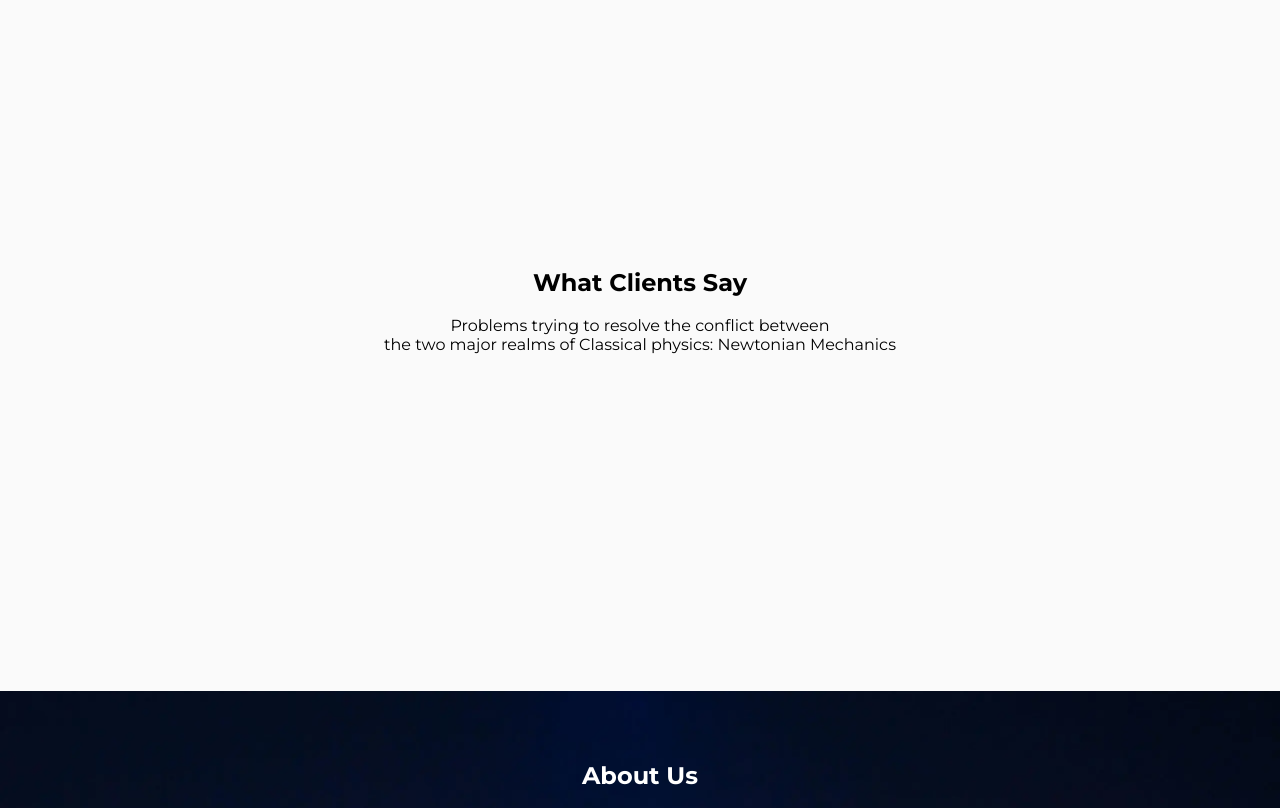
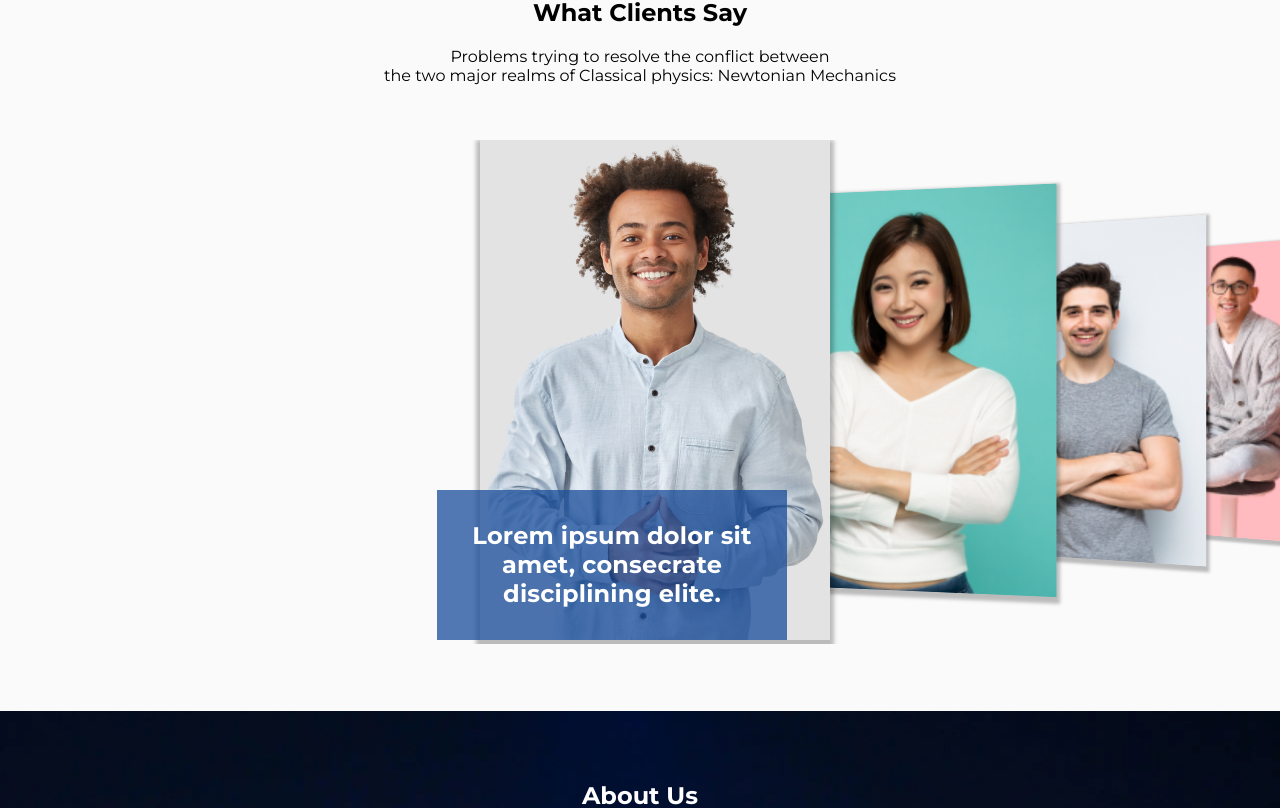
Before and after one commit to mikee210521/my-project, a Next.js app: page / in a window 1280 px wide. Shown: the part 1492-2300 px from the top of the page. Built offline with nearby package versions, Linux system fonts and the light colour scheme.

Commit message:
layoud corrected and carousel added swiper packaging added

```diff
--- a/package.json
+++ b/package.json
@@ -13,7 +13,8 @@
     "next-videos": "^1.4.1",
     "react": "^18.2.0",
     "react-dom": "^18",
-    "react-youtube": "^10.1.0"
+    "react-youtube": "^10.1.0",
+    "swiper": "^11.0.6"
   },
   "devDependencies": {
     "eslint": "^8",
--- a/src/components/carousel/CarouselClients.js
+++ b/src/components/carousel/CarouselClients.js
@@ -1,9 +1,90 @@
-
+import React, { useEffect, useState } from 'react';
+import { Swiper, SwiperSlide } from 'swiper/react';
+import { EffectCoverflow } from 'swiper/modules';
+import 'swiper/swiper-bundle.css';
+import styles from './carousel.module.css';
+import client1 from "@/assets/1.png";
+import client2 from "@/assets/2.png";
+import client3 from "@/assets/3.png";
+import client4 from "@/assets/4.png";
+import client5 from "@/assets/5.png";
+import Image from "next/image";
 
 export default function CarouselClients() {
-    return(
-        <div>
+        return(
+        <div className={styles.main_carousel_container}>
+            <Swiper
+                effect={'coverflow'}
+                grabCursor={true}
+                centeredSlides={true}
+                slidesPerView={4}
+                coverflowEffect={{
+                    rotate: 15,
+                    stretch: 0,
+                    depth: 300,
+                    modifier: 1,
+                    slideShadows: false,
+                }}
+                modules={[EffectCoverflow]}
+                className={styles.container_my_swiper}
 
+            >
+                <div className="swiper-wrapper">
+                    <SwiperSlide className={styles.swiperSlide}>
+                        <Image
+                            src={client1}
+                            alt="Picture of the author"
+                            priority={true}
+                            className={styles.image_slide}
+                        />
+                    </SwiperSlide>
+                </div>
+                <div className="swiper-wrapper">
+                    <SwiperSlide className={styles.swiperSlide}>
+                        <Image
+                            src={client2}
+                            alt="Picture of the author"
+                            priority={true}
+                            className={styles.image_slide}
+                        />
+                    </SwiperSlide>
+                </div>
+                <div className="swiper-wrapper">
+                    <SwiperSlide className={styles.swiperSlide}>
+                        <Image
+                            src={client3}
+                            alt="Picture of the author"
+                            priority={true}
+                            className={styles.image_slide}
+                        />
+                    </SwiperSlide>
+                </div>
+                <div className="swiper-wrapper">
+                    <SwiperSlide className={styles.swiperSlide}>
+                        <Image
+                            src={client4}
+                            alt="Picture of the author"
+                            priority={true}
+                            className={styles.image_slide}
+                        />
+                    </SwiperSlide>
+                </div>
+                <div className="swiper-wrapper">
+                    <SwiperSlide className={styles.swiperSlide}>
+                        <Image
+                            src={client5}
+                            alt="Picture of the author"
+                            priority={true}
+                            className={styles.image_slide}
+                        />
+                    </SwiperSlide>
+                </div>
+            </Swiper>
+            <div className={styles.txt_info_image}>
+                <p>
+                    Lorem ipsum dolor sit amet, consecrate disciplining elite.
+                </p>
+            </div>
         </div>
     )
 }
--- /dev/null
+++ b/src/components/carousel/carousel.module.css
@@ -0,0 +1,49 @@
+.main_carousel_container{
+    display: flex;
+    flex-direction: column;
+    align-items: center;
+    justify-content: center;
+    position: relative;
+}
+
+.container_my_swiper{
+    width: 100%;
+}
+
+.swiperSlide {
+    width: 100%;
+}
+
+.txt_info_image p{
+    width: 350px;
+    height: 150px;
+    background-color: rgba(24, 76, 154, 0.75);
+    display: flex;
+    align-items: center;
+    justify-content: center;
+    position: absolute;
+    z-index: 1000;
+    top: 326px;
+    left: auto;
+    right: 493px;
+}
+
+.txt_info_image{
+    color: #FFF;
+    font-size: 24px;
+    font-style: normal;
+    font-weight: 700;
+    line-height: normal;
+    letter-spacing: 0.2px;
+}
+
+
+.image_slide{
+    object-fit: cover;
+    background-size: cover;
+    background-position: center;
+    background-repeat: no-repeat;
+    box-shadow: 0 4px 4px 4px rgba(0, 0, 0, 0.25);
+    width: 350px;
+    height: 500px;
+}
--- a/src/components/infoClients/InfoClients.js
+++ b/src/components/infoClients/InfoClients.js
@@ -1,3 +1,5 @@
+'use client'
+
 import styles from "./infoclients.module.css"
 import CarouselClients from "@/components/carousel/CarouselClients";
 
--- a/src/components/infoClients/infoclients.module.css
+++ b/src/components/infoClients/infoclients.module.css
@@ -1,9 +1,10 @@
 .info_container{
-    height: 780px;
+    height: 800px;
     display: flex;
     justify-content: center;
     text-align: center ;
     flex-direction: column;
+    gap: 55px;
 }
 
 .txt_client p{
--- a/src/components/navigationBar/navbar.module.css
+++ b/src/components/navigationBar/navbar.module.css
@@ -2,6 +2,7 @@
     width: 100%;
     position: fixed;
     top: 0;
+    z-index: 2;
 }
 
 .bar_container_txt{
```
Also changed, not shown: src/components/pricing/PricingCards.js (indentation only), 1 other file (tests, documents, lock files or other folders).
